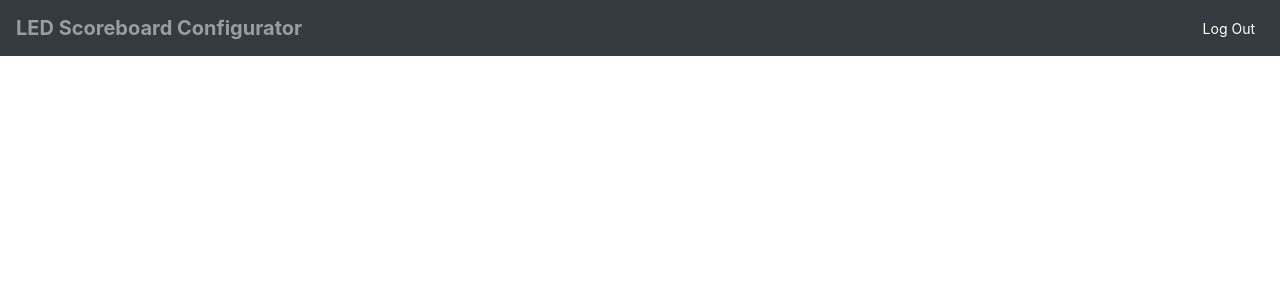
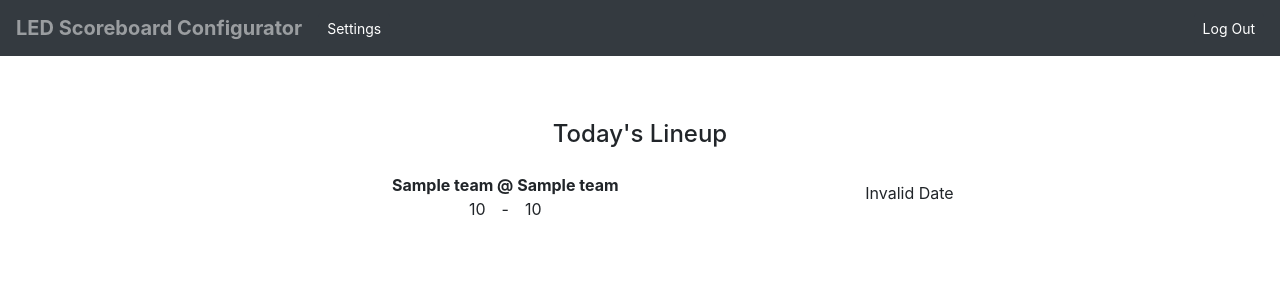
Before and after one commit to sflems/led-board-manager, a Django app: page / in a window 1280 px wide. Shown: the top 300 px of the page. Run offline with Django 3.2, Linux system fonts and the light colour scheme; a user stored in the database is signed in; tables that the repository leaves empty hold one stand-in row (values such as "Sample post"); a database or web service that is not in the repository returns one stand-in record (values such as "Sample title"); data that the repository does not hold is empty; some libraries are stand-ins or nearby versions.

Commit message:
Moved AJAX API calls to services.py
The api calls are now rendered in the back end.
TODO: This information can be cached to reduce requests and load times.

```diff
--- a/scoreboard/static/scoreboard/scoreboard.js
+++ b/scoreboard/static/scoreboard/scoreboard.js
@@ -4,42 +4,12 @@ document.addEventListener('DOMContentLoaded', function() {
 		location.href = '/';
 	});
 
-    // Fetches daily game JSON data from NHL.com
-    fetch_schedule();
+    $('btn#following').click(function(){
+		location.href = '/settings'
+	});
+
+	$('.game-time p').each(function(){
+		this.innerText = new Date(this.dataset.datetime).toLocaleTimeString();
+	});
+
 });
-
-// Function to fetch daily game JSON data from NHL.com
-function fetch_schedule() {
-    // Send a GET request to the URL
-    fetch('https://statsapi.web.nhl.com/api/v1/schedule')
-    // Put response into json form
-    .then(response => response.json())
-    .then(data => {
-        console.log(data);
-        const dates = data.dates;
-
-        dates.forEach(date => {
-            const games = date.games;
-
-            games.forEach(game => {
-                document.getElementById('daily-schedule').style.display = "block";
-                document.getElementById('daily-schedule').insertAdjacentHTML("beforeend", `
-                    <div id="game_${game.gamePk}" class="row justify-content-center">
-                        <div class="game-time col-3 text-center">
-                            <p class="">${(new Date(game.gameDate).toTimeString())}</p>
-                        </div>
-                        <div class="teams col-6 text-center">
-                            <p>${game.teams.away.team.name} vs ${game.teams.home.team.name}</p>
-                        </div>
-                        <div class="status col-3 text-center">
-                            <strong>${game.status.detailedState}</strong>
-                            <p>${game.teams.away.score} vs ${game.teams.home.score}</p>
-                        </div>
-                    </div>
-                `);
-
-            });
-        });
-
-	});
-}
--- a/scoreboard/templates/scoreboard/index.html
+++ b/scoreboard/templates/scoreboard/index.html
@@ -15,19 +15,24 @@
 
     <div id="message">{{ message }}</div>
 
-	<div class="page-nav row m-2 p-2 justify-content-center">
-		<div id="daily-schedule" class="col" style="display:none;">
-			<div id="games-list" class="row justify-content-center">
-                        <div class="col-3 text-center">
-                            <h4>Game Time</h4>
-                        </div>
-                        <div class="col-6 text-center">
-                            <h4>Teams</h4>
-                        </div>
-                        <div id="status" class="col-3 text-center">
-                            <h4>Status</h4>
-                        </div>
+    <h4 class="row m-2 p-2 justify-content-center">Today's Lineup</h4>
+	<div id="games-list" class="row m-2 p-2 justify-content-center">
+        <div class="col">
+            {% for game in games %}
+                <div id="{{ game.gamePk }}" class="row justify-content-center mb-2">
+                    <div class="teams col-sm-6 text-center">
+                        <p class="mb-0"><strong>{{ game.teams.away.team.name }} @ {{ game.teams.home.team.name }}</strong></p>
+                        <span></span><span>{{ game.teams.away.score }}</span><span class="ml-3 mr-3">-</span><span>{{ game.teams.home.score }}</span>
                     </div>
-		</div>
+                    <div class="game-time col-sm-3 text-center">
+                        <p class="mt-2" data-datetime="{{ game.gameDate }}"></p>
+                    </div>
+                </div>
+            {% empty %}
+                <div id="no-games" class="row justify-content-center mb-2">
+                    <p>No games scheduled for today.</p>
+                </div>
+            {% endfor %}
+        </div>
 	</div>
 {% endblock body %}
--- a/scoreboard/templates/scoreboard/layout.html
+++ b/scoreboard/templates/scoreboard/layout.html
@@ -7,8 +7,6 @@
 
 		<link href="{% static 'scoreboard/styles.css' %}" rel="stylesheet">
 		<meta name="viewport" content="width=device-width, initial-scale=1">
-
-		<script src="https://cdn.jsdelivr.net/npm/js-cookie@rc/dist/js.cookie.min.js"></script>
 
     </head>
     <body>
@@ -29,7 +27,9 @@
 			</button>
 			<div class="collapse navbar-collapse" id="collapsibleNavbar">
 				<ul class="navbar-nav">
-
+					{% if user.is_authenticated %}
+						<button class="btn btn-sm btn-dark" id="settings">Settings</button>
+					{% endif %}
 				</ul>
 			</div>
 			<div class="collapse navbar-collapse justify-content-end" id="collapsibleNavbar">
--- a/scoreboard/views.py
+++ b/scoreboard/views.py
@@ -5,11 +5,13 @@ from django.shortcuts import render
 
 from .forms import *
 from .models import *
+from .services import *
 import json
 
 # Create your views here.
 def index(request):
-    return render(request, "scoreboard/index.html",)
+    games = todays_games()
+    return render(request, "scoreboard/index.html", {"games":games,})
 
 def settings_view(request):
     if request.method == "GET":
```
